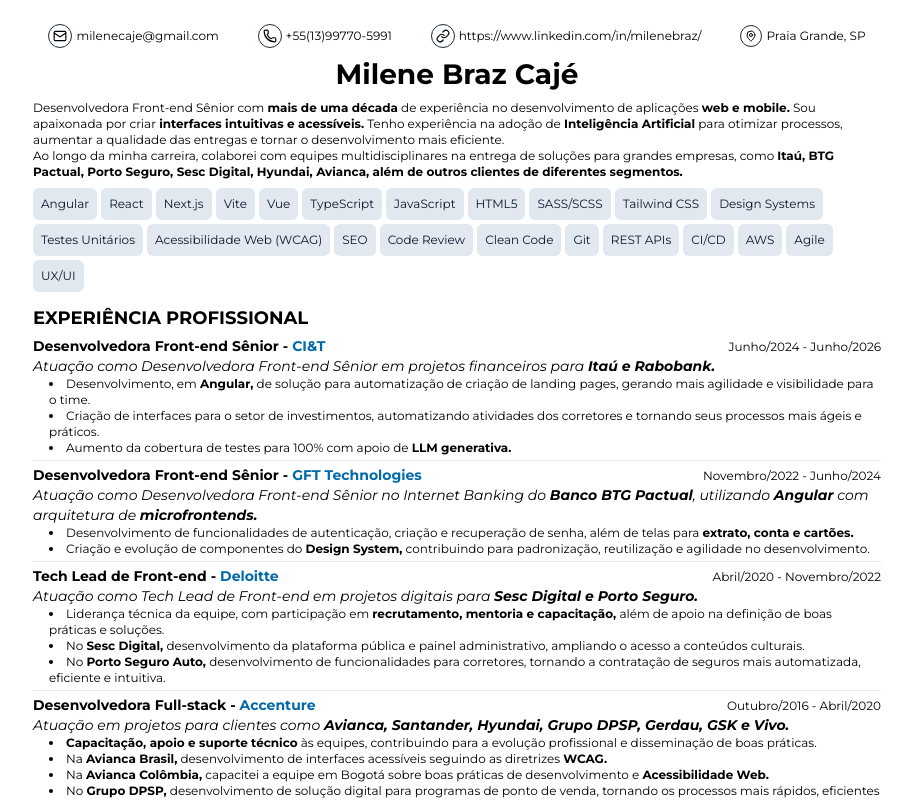
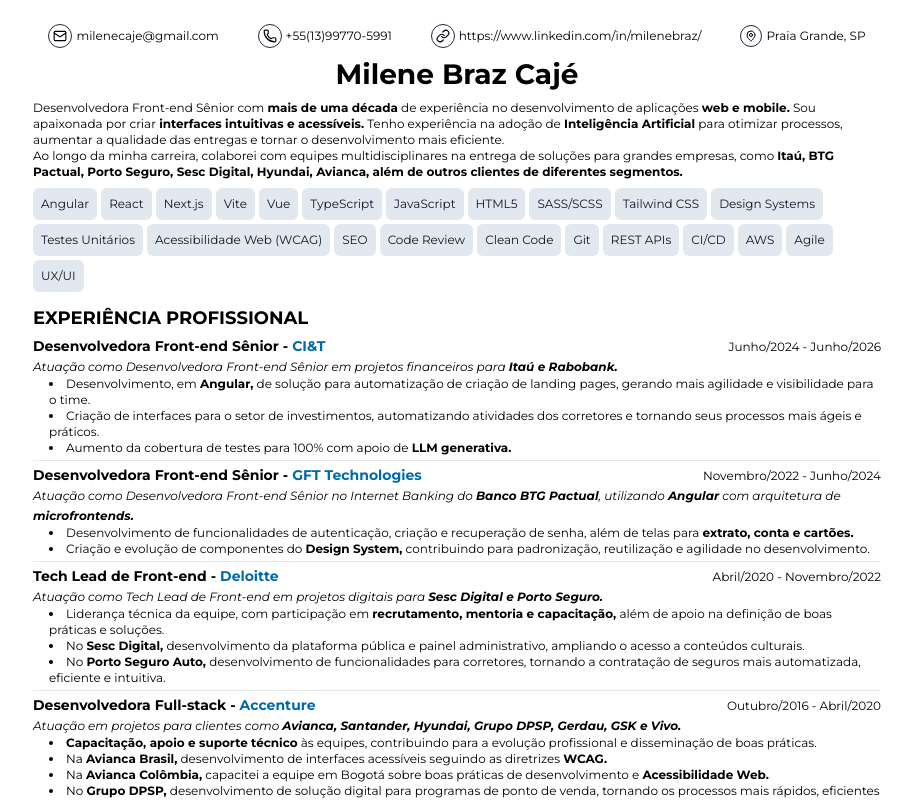
Before and after one commit to milene-caje/resume, a React (Vite) app: page / in a window 1280 px wide. Shown: the top 800 px of the page, without its empty margins (183-1095 px from the left). Built offline with nearby package versions, Linux system fonts and the light colour scheme.

Commit message:
fixed font size

```diff
--- a/src/shared/ExperienceItem.tsx
+++ b/src/shared/ExperienceItem.tsx
@@ -25,7 +25,7 @@
         </div>
 
         {description && (
-          <em>
+          <em className="text-xs">
             <Trans i18nKey={description} components={{ 1: <strong /> }} />
           </em>
         )}
```
